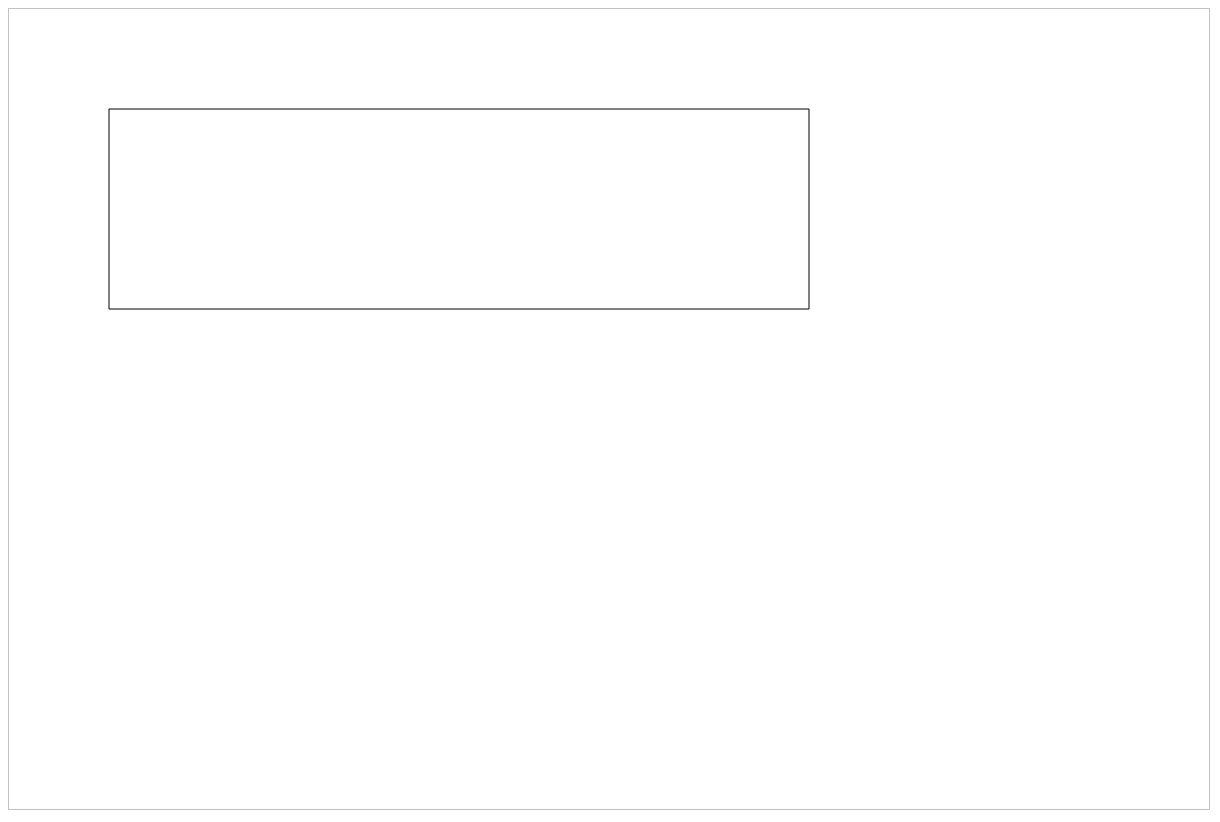
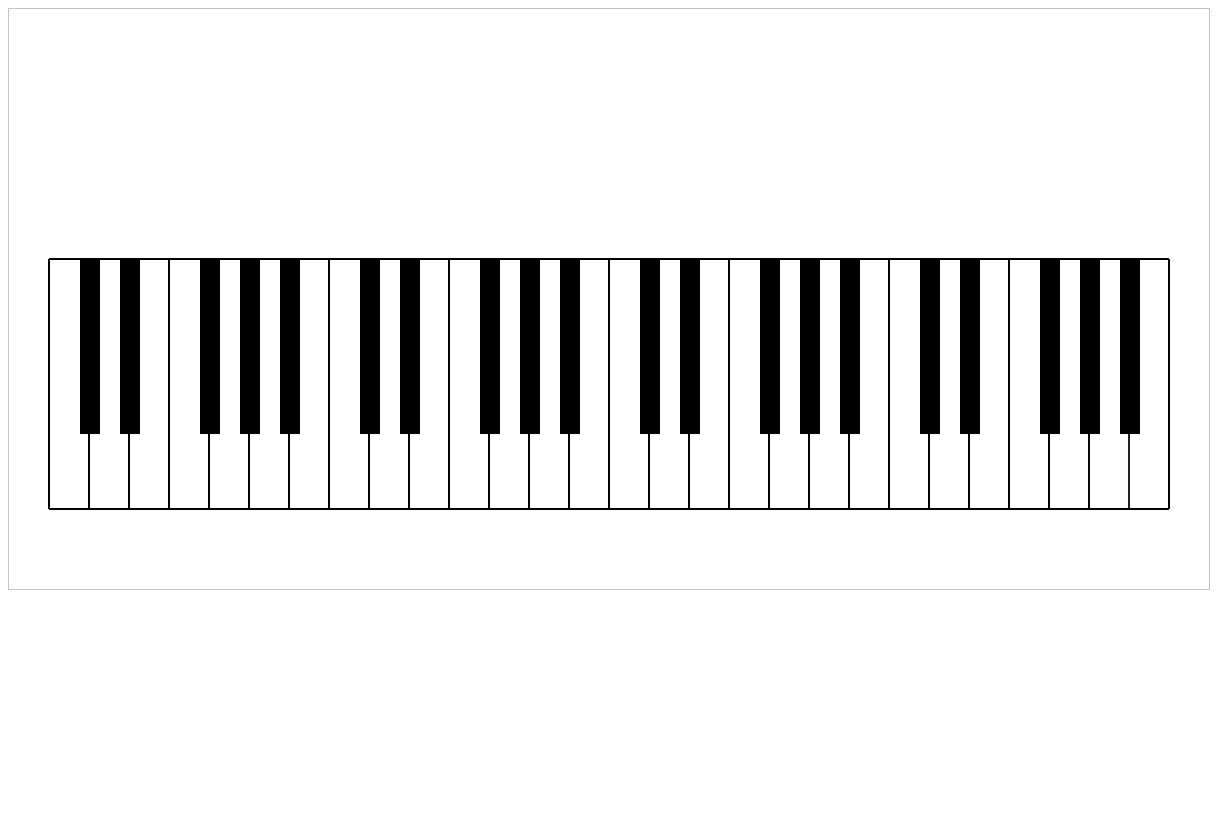
Before and after one commit to S3bastianGriesa/electron-piano, an Electron app: page public/main.html in a window 1220 px wide. After the commit the page ends 800 px from the top, so only its background shows below. Drawn offline with Linux system fonts and the light colour scheme.

Commit message:
Add simple piano drawing and rearange resolution

```diff
--- a/app.js
+++ b/app.js
@@ -1,6 +1,6 @@
 var electron = require('electron');
 electron.app.on('ready', function(){
-  var mainWindow = new electron.BrowserWindow({width: 1000, height: 563});
+  var mainWindow = new electron.BrowserWindow({width: 1220, height: 600});
   mainWindow.loadURL('file://' + __dirname + '/public/main.html');
   mainWindow.webContents.openDevTools();
 });
--- a/public/js/graphics.js
+++ b/public/js/graphics.js
@@ -5,15 +5,25 @@ graphics.initializeGraphics = function initializeGraphics() {
   graphics.ctx = graphics.canvas.getContext('2d');
 }
 
-graphics.drawPiano = function drawPiano(x, y, width, length) {
-  graphics.drawRectangleBorder(x, y, width, length);
+graphics.drawPiano = function drawPiano(x, y, width, height, keys) {
+  graphics.drawRectangleBorder(x, y, width, height);
+  for (var i = 0; i < keys; i++) {
+    //draw white keys
+    graphics.drawRectangleBorder(Math.ceil(x + i * Math.ceil(width / keys)), y, Math.ceil(width / keys), height);
+    //draw black keys
+    if ((((i + 1) % 7) % 3) !== 0 || ((i + 1) % 7) == 6) { //<--- determines if we need a black key on current whitekeyposition
+      graphics.ctx.fillRect(Math.ceil(x + i * Math.ceil(width / keys) + Math.ceil(width / (keys * (4/3)))), y, Math.ceil(width / (keys * 2)), Math.ceil(height * 0.7));
+    }
+  }
+
+
 }
 
-graphics.drawRectangleBorder = function drawRectangleBorder(x, y, width, length) {
+graphics.drawRectangleBorder = function drawRectangleBorder(x, y, width, height) {
   graphics.ctx.moveTo(x, y);
   graphics.ctx.lineTo(x + width, y);
-  graphics.ctx.lineTo(x + width, y + length);
-  graphics.ctx.lineTo(x, y + length);
+  graphics.ctx.lineTo(x + width, y + height);
+  graphics.ctx.lineTo(x, y + height);
   graphics.ctx.lineTo(x, y);
   graphics.ctx.stroke();
 }
--- a/public/js/main.js
+++ b/public/js/main.js
@@ -1,4 +1,4 @@
 function initializeApplication() {
   graphics.initializeGraphics();
-  graphics.drawPiano(100, 100, 700, 200);
+  graphics.drawPiano(40, 250, 1120, 250, 28);
 }
--- a/public/main.html
+++ b/public/main.html
@@ -10,7 +10,7 @@
 
 <body>
 
-  <canvas id="main" width="1200" height="800" style="border:1px solid #c3c3c3;" </canvas>
+  <canvas id="main" width="1200" height="580" style="border:1px solid #c3c3c3;" </canvas>
   <script>initializeApplication();</script>
 </body>
 </html>
```
